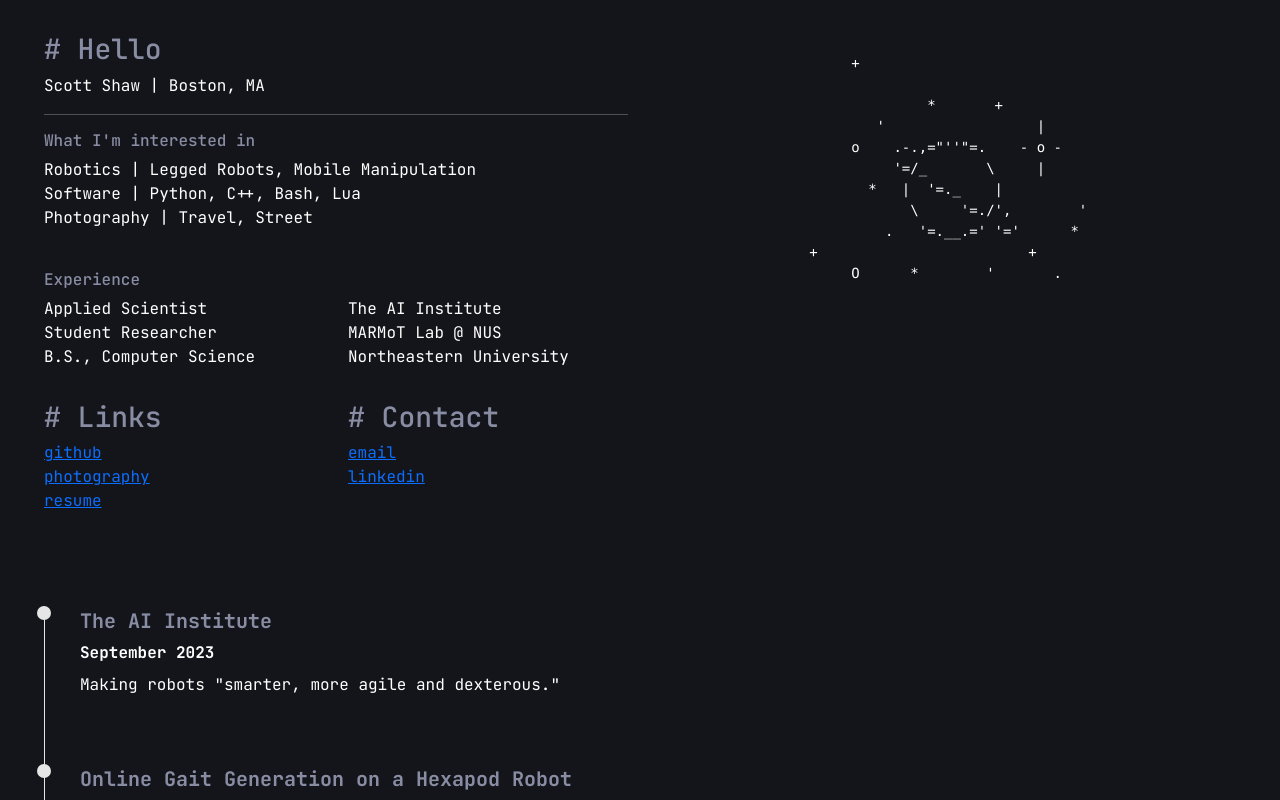
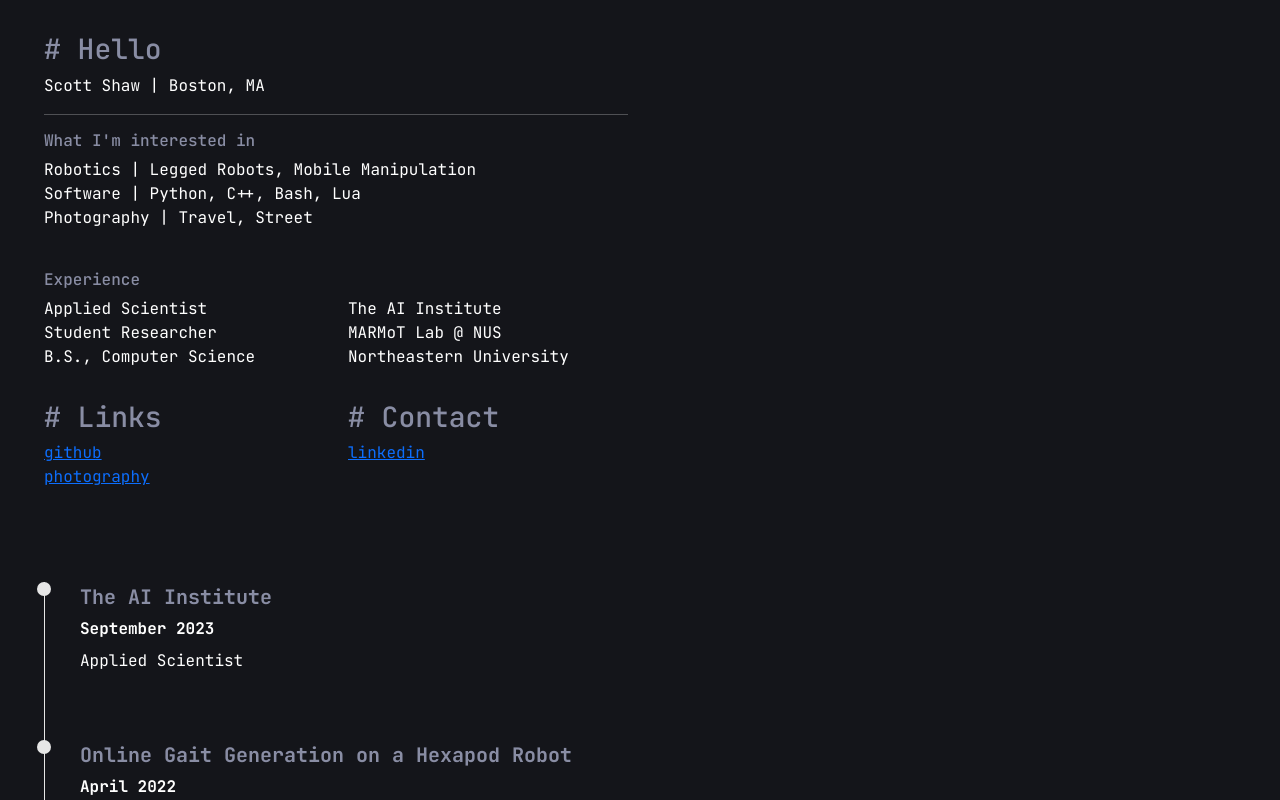
Before and after one commit to scott-shaw/scott-shaw.github.io, a React (Create React App) app: page /#/ in a window 1280 px wide. Shown: the top 800 px of the page. Built offline with nearby package versions, Linux system fonts and the light colour scheme.

Commit message:
removed contact

```diff
--- a/src/components/home.js
+++ b/src/components/home.js
@@ -77,17 +77,11 @@
                 >
                   photography
                 </a>
-                <br />
-                <a href={cv} target="_blank" rel="noreferrer">
-                  resume
-                </a>
               </div>
 
               {/* Contact Info */}
               <div class="col-sm">
                 <h3># Contact</h3>
-                <a href="mailto:scottshawm@gmail.com">email</a>
-                <br />
                 <a
                   href="https://www.linkedin.com/in/scottmshaw/"
                   target="_blank"
@@ -103,17 +97,6 @@
           <div class="col-sm">
             <p>
               <pre>{`
-      +
-
-               *       +
-         '                  |
-      o    .-.,="''"=.    - o -
-           '=/_       \\     |
-        *   |  '=._    |
-             \\     '=./',        '
-          .   '=.__.=' '='      *
- +                         +
-      O      *        '       .
                 `}</pre>
             </p>
           </div>
--- a/src/components/timeline.js
+++ b/src/components/timeline.js
@@ -49,7 +49,7 @@
               {this.collapsableListItem(
                 "The AI Institute",
                 "September 2023",
-                <p>Making robots "smarter, more agile and dexterous."</p>,
+                <p>Applied Scientist</p>,
                 <a onClick={this.linkHandler} href="https://theaiinstitute.com/">theaiinstitute.com</a>,
                 "hidden-bdai",
               )}
```
